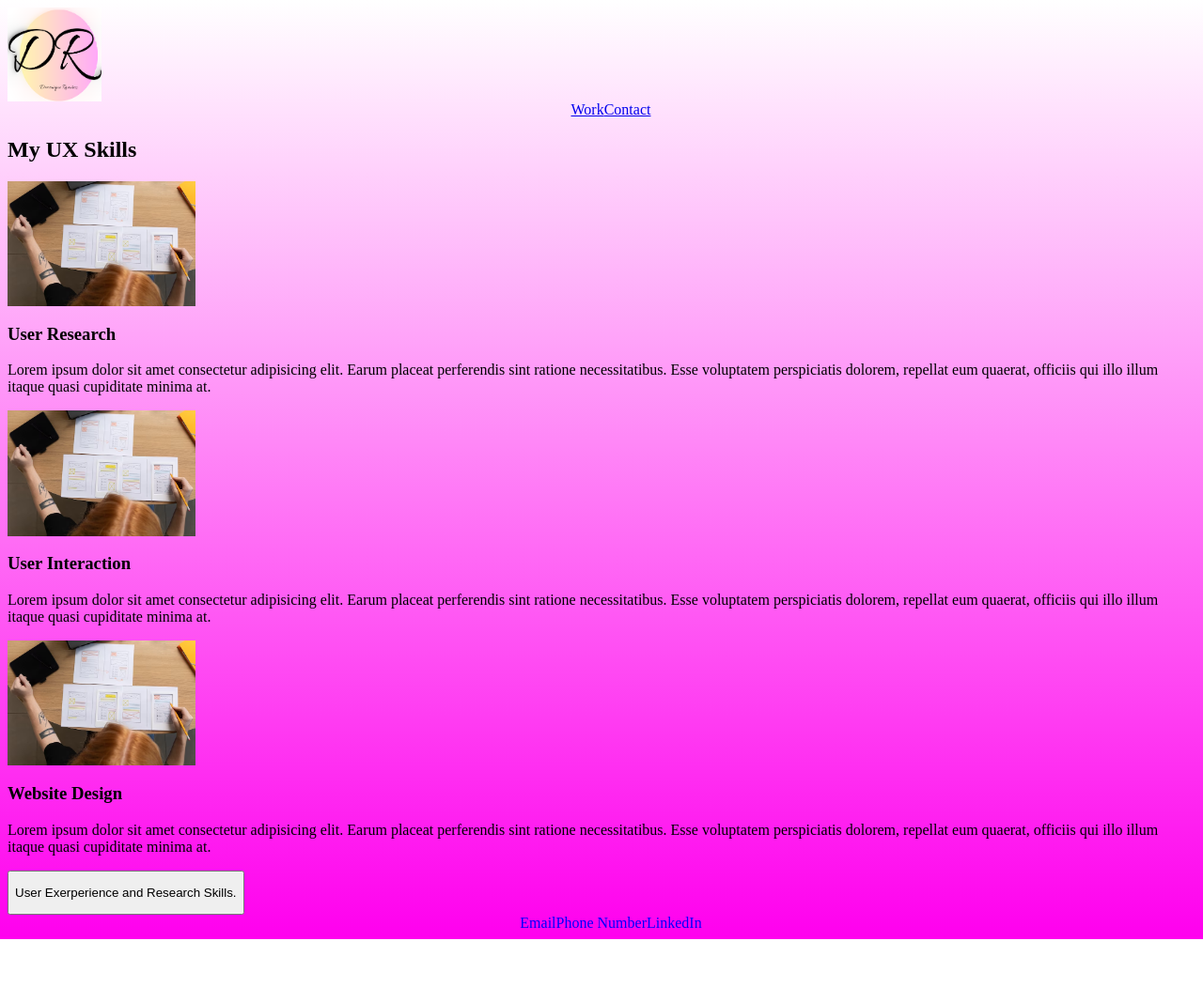
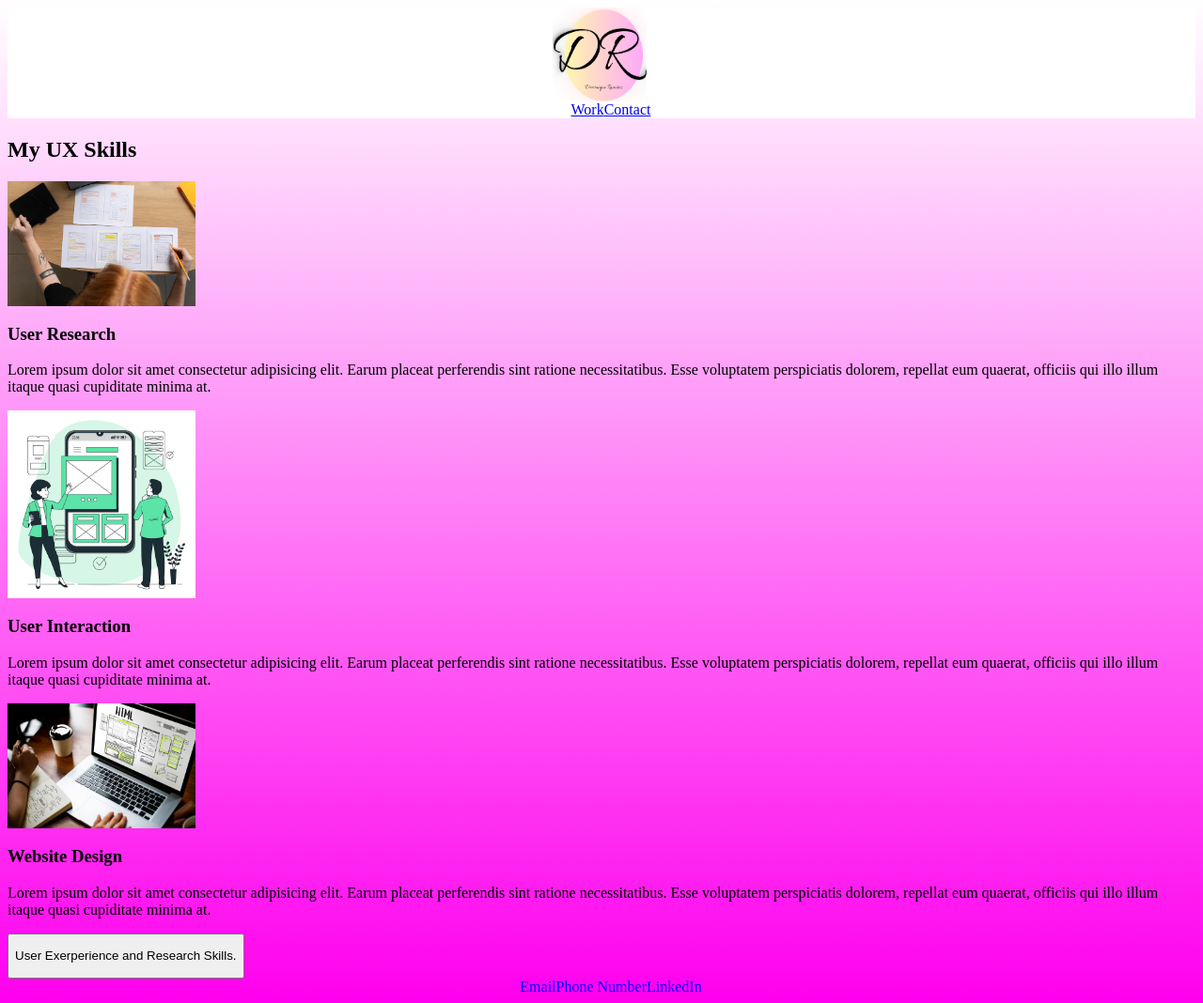
Before and after one commit to nikkiramirez/UX_UI_HW_19, a plain HTML site: page index.html in a window 1280 px wide. Shown: the whole page at 94% size. Before the commit the page ends 1000 px from the top, so only its background shows below. Drawn offline with nearby package versions, Linux system fonts and the light colour scheme.

Commit message:
UX_UI_19_HW
javascript interactions

```diff
--- a/css/style.css
+++ b/css/style.css
@@ -5,6 +5,10 @@ header{
     justify-content:center;
     display: flex;
     align-content: space-between;
+    background-color: white;
+}
+h1{
+    justify-items: center;
 }
 ul {
     list-style-type: none;
--- a/index.html
+++ b/index.html
@@ -2,10 +2,10 @@
 <html lang="en">
 <body>
     <link rel="stylesheet" href="css/style.css">
- <img src="images/logo.png"width="100px" height="100">
+
  <header>
     <div class="header">
-
+       <img src="images/logo.png"width="100px" height="100">
         <nav>
         <ul>
             <li><a href="default.asp">Work</a></li>
@@ -25,12 +25,12 @@
     <p>Lorem ipsum dolor sit amet consectetur adipisicing elit. Earum placeat perferendis sint ratione necessitatibus. Esse voluptatem perspiciatis dolorem, repellat eum quaerat, officiis qui illo illum itaque quasi cupiditate minima at.</p>
 </div>
 <div class="skills2">
-    <img src="images/female-web-designer-office-with-notebook_23-2149749858.avif" width="200px">
+    <img src="images/mobile-wireframe-concept-illustration_114360-4995 (1).avif" width="200px">
     <h3>User Interaction</h3>
     <p>Lorem ipsum dolor sit amet consectetur adipisicing elit. Earum placeat perferendis sint ratione necessitatibus. Esse voluptatem perspiciatis dolorem, repellat eum quaerat, officiis qui illo illum itaque quasi cupiditate minima at.</p>
 </div>
 <div class="skills3">
-    <img src="images/female-web-designer-office-with-notebook_23-2149749858.avif" width="200px">
+    <img src="images/online-web-design_53876-95309 (1).avif" width="200px">
     <h3>Website Design</h3>
     <p>Lorem ipsum dolor sit amet consectetur adipisicing elit. Earum placeat perferendis sint ratione necessitatibus. Esse voluptatem perspiciatis dolorem, repellat eum quaerat, officiis qui illo illum itaque quasi cupiditate minima at.</p>
 </div>
```
